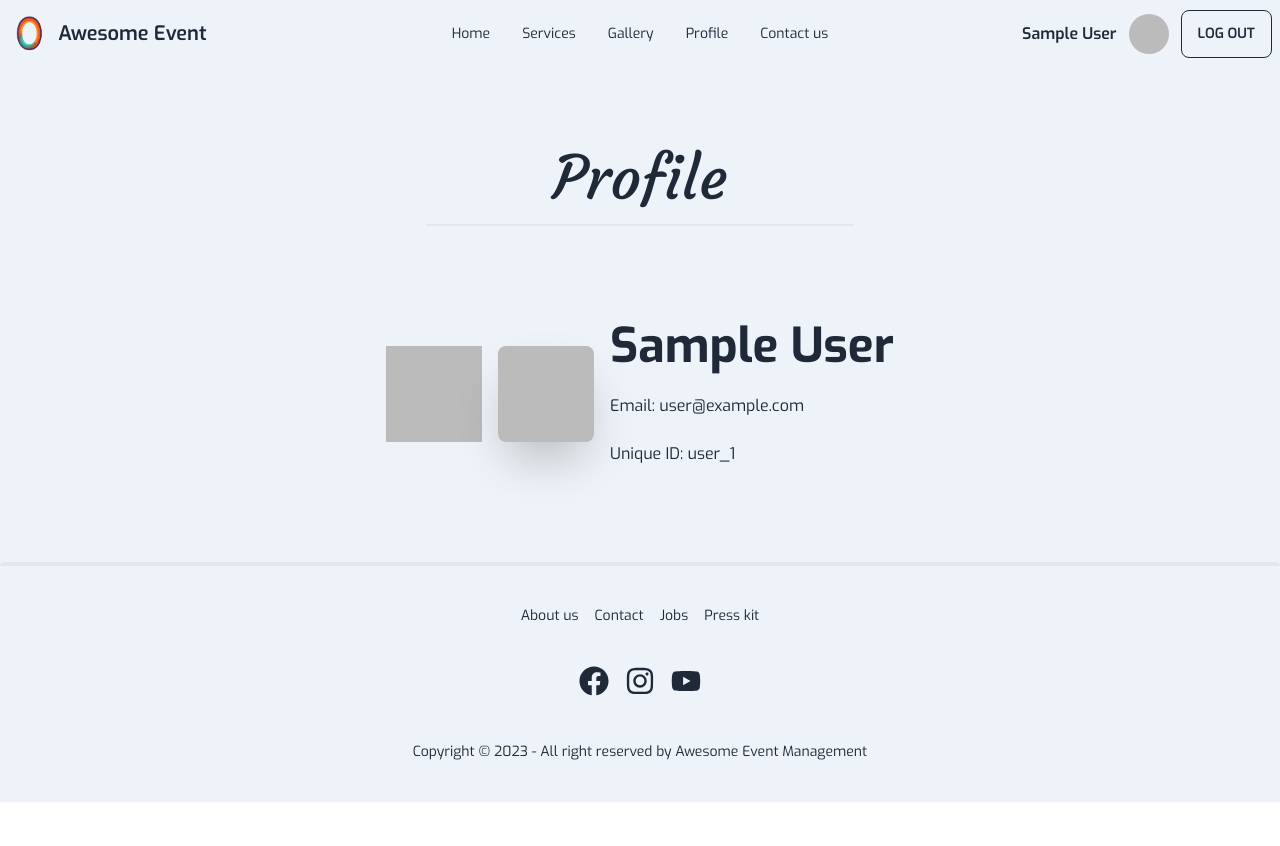
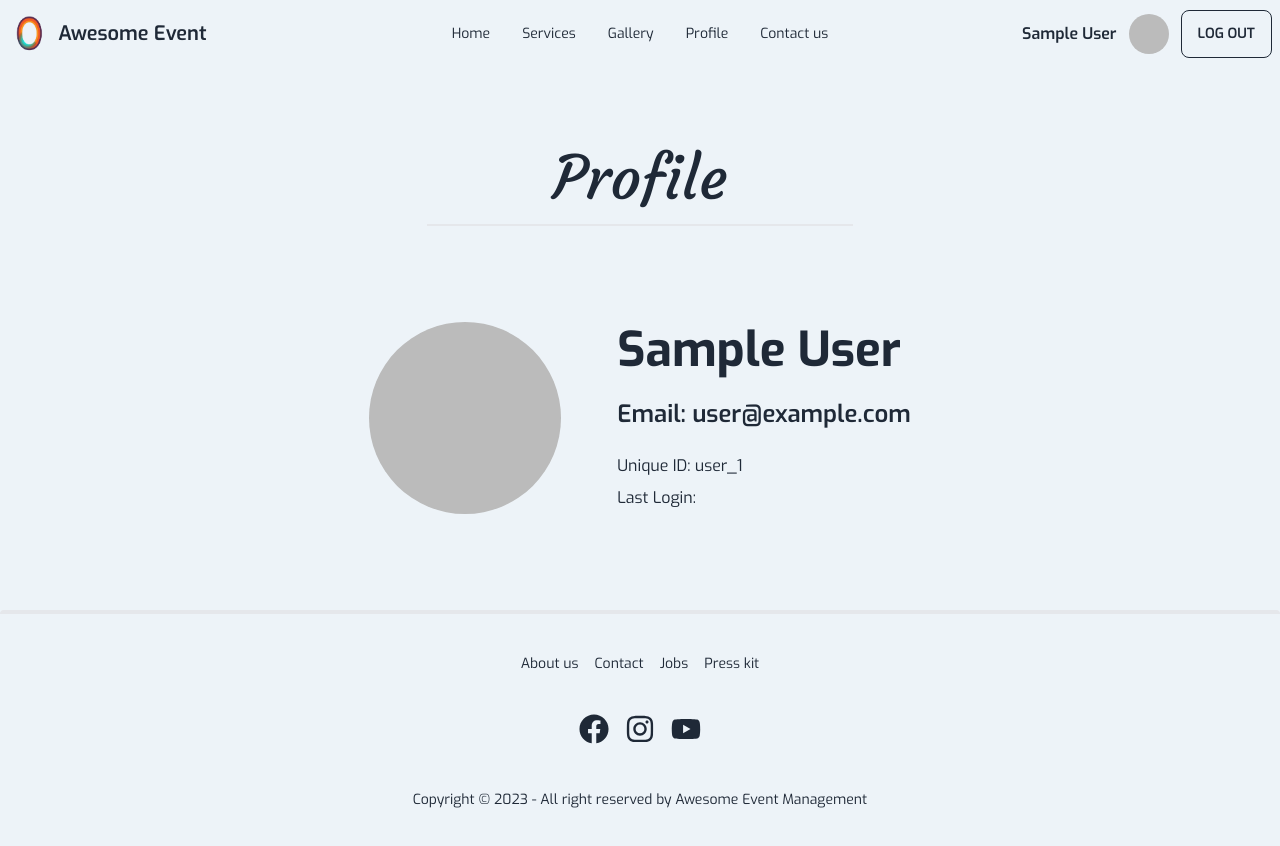
Before and after one commit to AwesomeMohsin/event-management, a React (Vite) app: page /profile in a window 1280 px wide. Shown: the top 846 px of the page. Before the commit the page ends 802 px from the top, so only its background shows below. Built offline with nearby package versions, Linux system fonts and the light colour scheme; no server answers; sample sign-in values are in the browser's storage.

Commit message:
added profile

```diff
--- a/src/pages/UserPages/Profile.jsx
+++ b/src/pages/UserPages/Profile.jsx
@@ -16,13 +16,14 @@ const Profile = () => {
             <div className="hero">
                 <div className="hero-content flex-col lg:flex-row">
                     {
-                        user.photoURL !== null ? <img src={user.photoURL} /> : <img className="rounded-full" src="/icons/user.png" />
+                        user.photoURL !== null ? <img className="rounded-full h-48" src={user.photoURL} /> : <img className="rounded-full" src="/icons/user.png" />
                     }
-                    <img src={user.photoURL} className="max-w-sm rounded-lg shadow-2xl" />
-                    <div>
+
+                    <div className="text-center lg:text-left pt-10 lg:pt-0 lg:pl-10">
                         <h1 className="text-5xl font-bold">{user.displayName}</h1>
-                        <p className="py-6">Email: {user.email}</p>
+                        <p className="py-6 font-semibold text-2xl">Email: {user.email}</p>
                         <p className="">Unique ID: {user.uid}</p>
+                        <p className="pt-2">Last Login: {user.metadata.lastSignInTime}</p>
 
                     </div>
                 </div>
```
